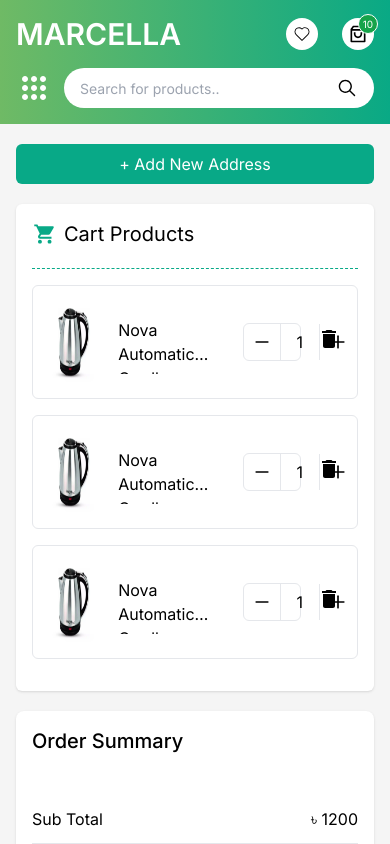
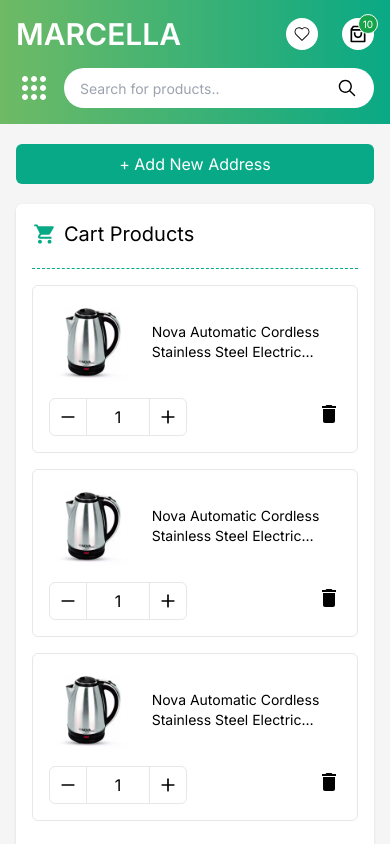
Before and after one commit to BengalSoftware/Marcella-Ecommerce-Frontend, a Next.js app: page /checkout in a window 390 px wide. Shown: the top 844 px of the page. Built offline with nearby package versions, Linux system fonts and the light colour scheme.

Commit message:
responsive checkout page

```diff
--- a/src/components/card/CheckoutCard.jsx
+++ b/src/components/card/CheckoutCard.jsx
@@ -21,17 +21,19 @@
     }
 
     return (
-        <div className='border rounded-md flex gap-4 items-center p-4 my-4'>
-            <div className='w-1/5'>
+        <div className='border rounded-md grid grid-cols-6 lg:grid-cols-10 gap-4 items-center p-4 my-4'>
+            <div className='col-span-2 lg:col-span-2'>
                 <Image quality={100} placeholder='blur' className='h-20 w-20 rounded-md' src={img} alt="" />
             </div>
-            <p className='w-1/2 line-clamp-2 overflow-hidden p-2'>Nova Automatic Cordless Stainless Steel Electric Kettle 1.8 Liter Ae-1818</p>
-            <div className='w-1/5 flex items-center justify-between border rounded-md'>
+            <div className='col-span-4 lg:col-span-5'>
+                <p className='line-clamp-2 text-sm lg:text-base'>Nova Automatic Cordless Stainless Steel Electric Kettle 1.8 Liter Ae-1818</p>
+            </div>
+            <div className='col-span-3 lg:col-span-2 flex items-center justify-between border rounded-md'>
                 <button onClick={handleDecrement} disabled={productQty <= 1} className={`text-xl p-2 border-r ${productQty <= 1 && 'cursor-not-allowed'}`}><FiMinus /></button>
                 <p className='px-4'>{productQty}</p>
                 <button onClick={handleIncrement} disabled={productQty >= 5} className={`text-xl p-2 border-l ${productQty >= 5 && 'cursor-not-allowed'}`}><FiPlus /></button>
             </div>
-            <div className='w-[10%] text-end'>
+            <div className='col-span-3 lg:col-span-1 text-end'>
                 <button className='text-2xl'><MdDelete /></button>
             </div>
         </div>
```
